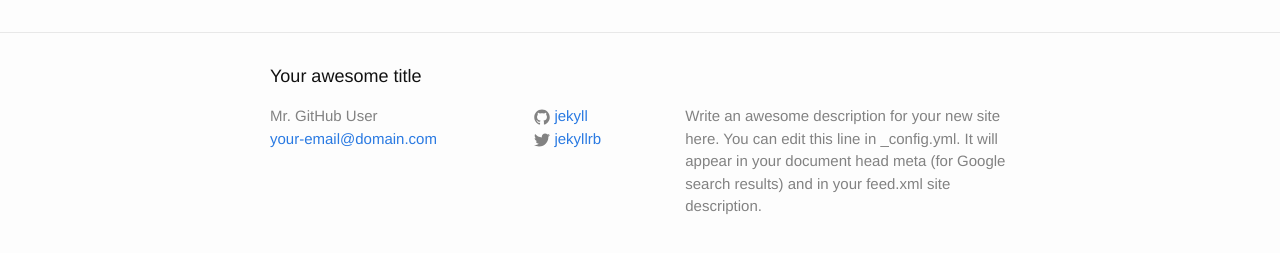
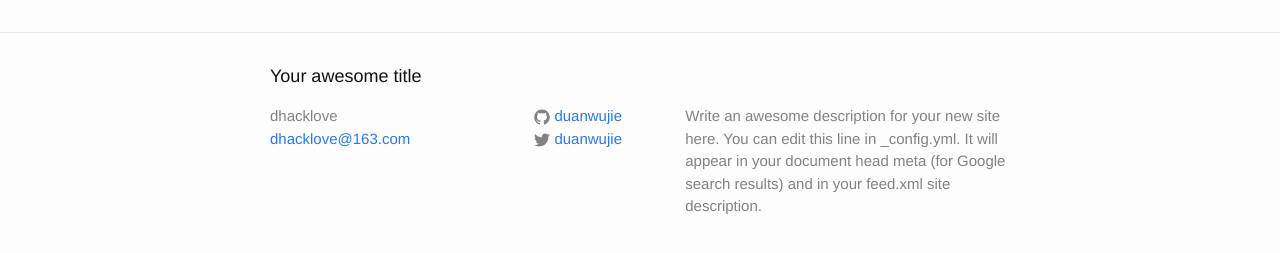
Before and after one commit to duanwujie/duanwujie.github.io, a Jekyll site: the page built from index.html, in a window 1280 px wide. Shown: the part 615-868 px from the top of the page. Built offline with Jekyll 4.4.1, drawn with Linux system fonts in a browser that asks for light colours.

Commit message:
mark down

```diff
--- a/_config.yml
+++ b/_config.yml
@@ -1,13 +1,13 @@
 title: Your awesome title
-author: Mr. GitHub User
-email: your-email@domain.com
+author: dhacklove
+email: dhacklove@163.com
 description: > # this means to ignore newlines until "baseurl:"
   Write an awesome description for your new site here. You can edit this
   line in _config.yml. It will appear in your document head meta (for
   Google search results) and in your feed.xml site description.
-baseurl: "/minima"
-twitter_username: jekyllrb
-github_username:  jekyll
+baseurl: "/duanwujie"
+twitter_username: duanwujie
+github_username:  duanwujie
 
 # Build settings
 markdown: kramdown
```
